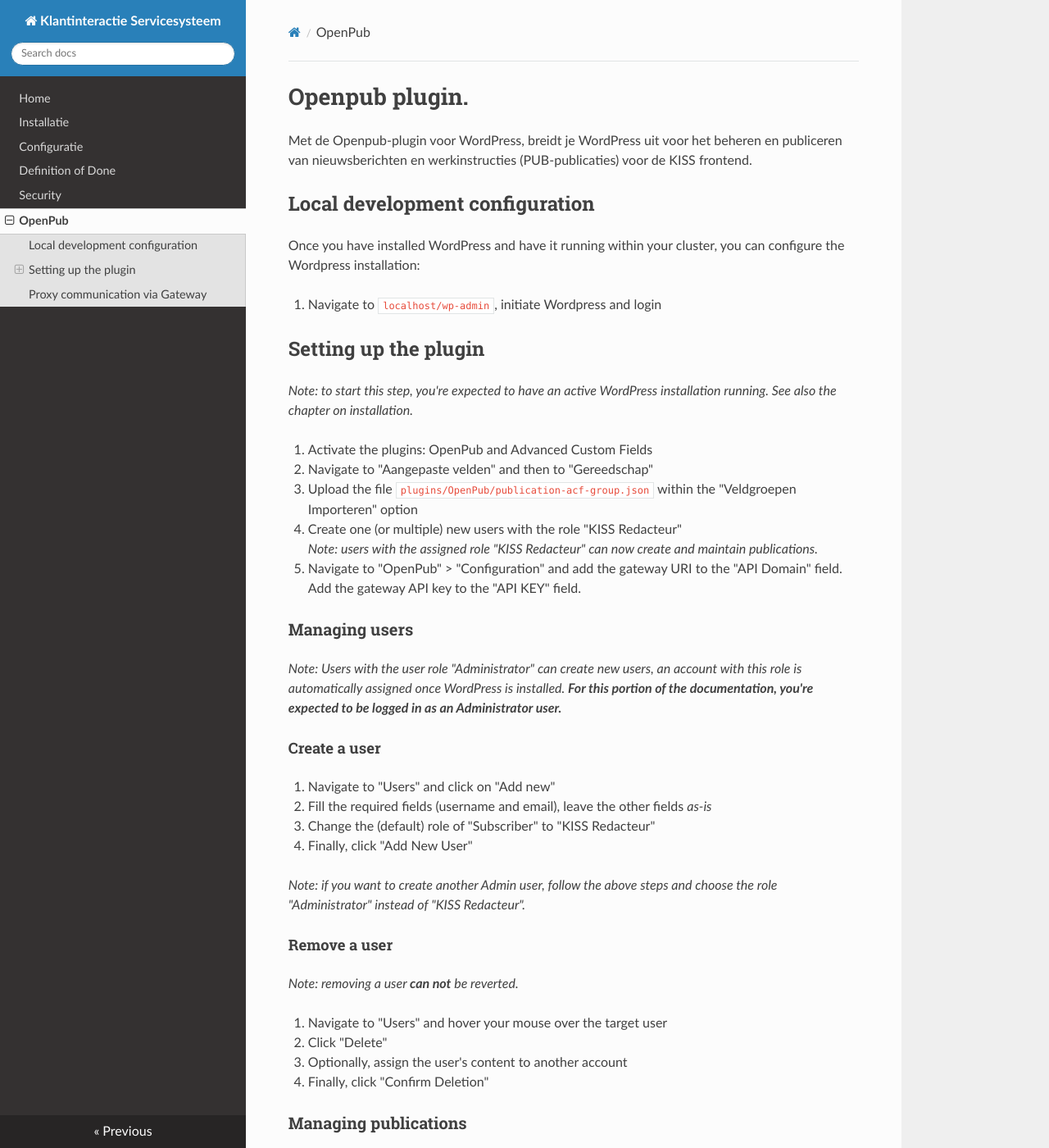
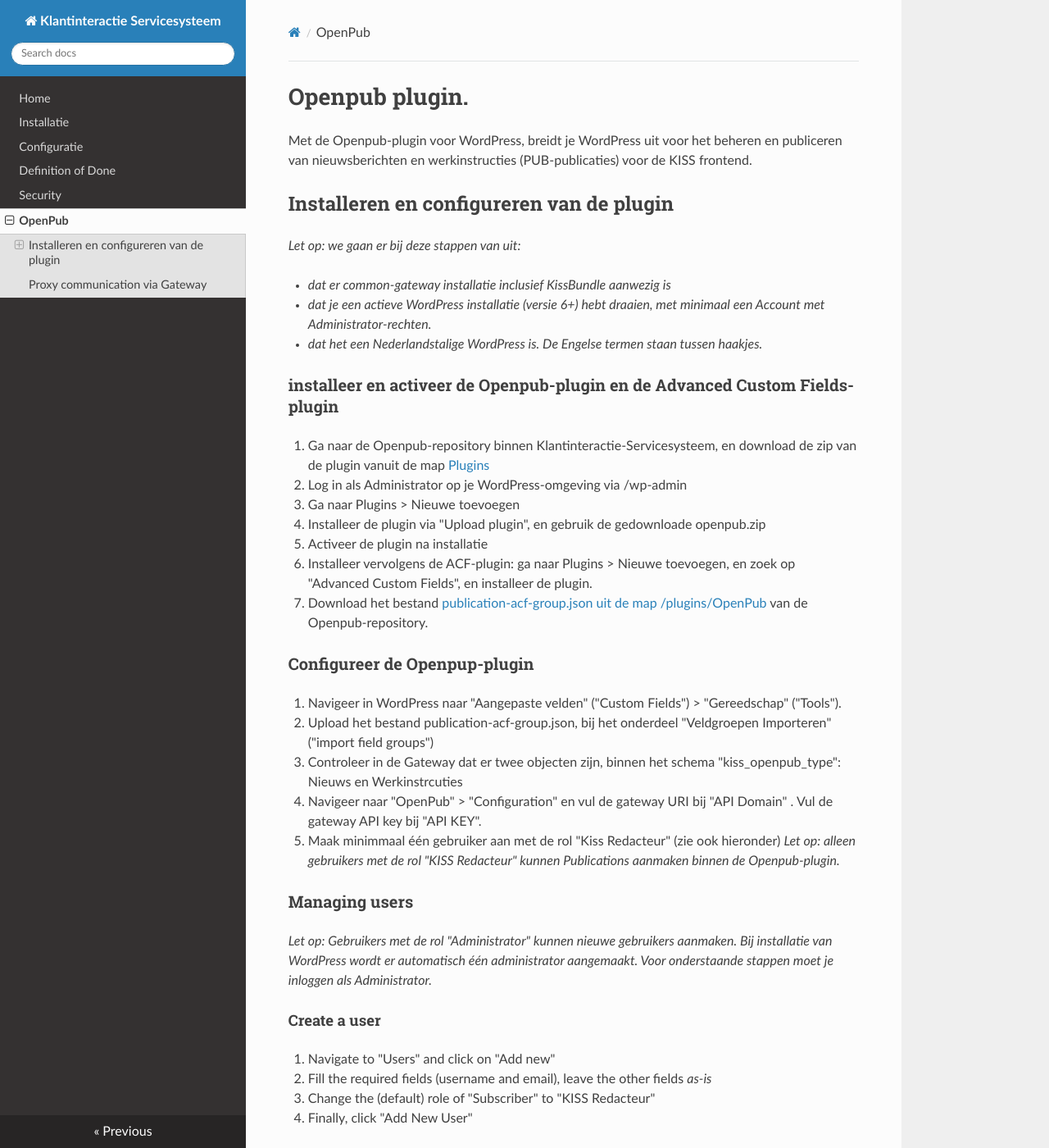
Before and after one commit to Klantinteractie-Servicesysteem/.github, an MkDocs documentation site: the page built from docs/openpub.md, in a window 1280 px wide and 1400 px high. Shown: the whole window at 82% size. Built offline with MkDocs 1.6.1, drawn with Linux system fonts in a browser that asks for light colours; nearby versions of some CDN libraries.

Commit message:
Update openpub.md
Installatie en configuratiestappen uitgebreid.

```diff
--- a/docs/openpub.md
+++ b/docs/openpub.md
@@ -1,27 +1,36 @@
 # Openpub plugin.
 Met de Openpub-plugin voor WordPress, breidt je WordPress uit voor het beheren en publiceren van nieuwsberichten en werkinstructies (PUB-publicaties) voor de KISS frontend.
 
-## Local development configuration
-
-Once you have installed WordPress and have it running within your cluster, you can configure the Wordpress installation:
-
-1. Navigate to `localhost/wp-admin`, initiate Wordpress and login
 
 
-## Setting up the plugin
+## Installeren en configureren van de plugin
+_Let op: we gaan er bij deze stappen van uit:_
 
-_Note: to start this step, you're expected to have an active WordPress installation running. See also the chapter on installation._
+- _dat er common-gateway installatie inclusief KissBundle aanwezig is_
+- _dat je een actieve WordPress installatie (versie 6+) hebt draaien, met minimaal een Account met Administrator-rechten._
+- _dat het een Nederlandstalige WordPress is. De Engelse termen staan tussen haakjes._
 
-1. Activate the plugins: OpenPub and Advanced Custom Fields
-2. Navigate to "Aangepaste velden" and then to "Gereedschap"
-3. Upload the file `plugins/OpenPub/publication-acf-group.json` within the "Veldgroepen Importeren" option
-4. Create one (or multiple) new users with the role "KISS Redacteur"
-   _Note: users with the assigned role "KISS Redacteur" can now create and maintain publications._
-5. Navigate to "OpenPub" > "Configuration" and add the gateway URI to the "API Domain" field. Add the gateway API key to the "API KEY" field.
+### installeer en activeer de Openpub-plugin en de Advanced Custom Fields-plugin
+1. Ga naar de Openpub-repository binnen Klantinteractie-Servicesysteem, en download de zip van de plugin vanuit de map [Plugins](https://github.com/Klantinteractie-Servicesysteem/Openpub/tree/master/plugins)
+2. Log in als Administrator op je WordPress-omgeving via /wp-admin
+4. Ga naar Plugins > Nieuwe toevoegen
+5. Installeer de plugin via "Upload plugin", en gebruik de gedownloade openpub.zip
+6. Activeer de plugin na installatie
+7. Installeer vervolgens de ACF-plugin: ga naar Plugins > Nieuwe toevoegen, en zoek op "Advanced Custom Fields", en installeer de plugin.
+8. Download het bestand [publication-acf-group.json uit de map /plugins/OpenPub](https://github.com/Klantinteractie-Servicesysteem/Openpub/tree/master/plugins) van de Openpub-repository.
+
+### Configureer de Openpup-plugin
+10. Navigeer in WordPress naar "Aangepaste velden" ("Custom Fields") > "Gereedschap" ("Tools").
+11. Upload het bestand publication-acf-group.json, bij het onderdeel "Veldgroepen Importeren" ("import field groups")
+12. Controleer in de Gateway dat er twee objecten zijn, binnen het schema "kiss_openpub_type": Nieuws en Werkinstrcuties
+13. Navigeer naar "OpenPub" > "Configuration" en vul de gateway URI bij "API Domain" . Vul de  gateway API key bij "API KEY".
+14. Maak minimmaal één gebruiker aan met de rol "Kiss Redacteur" (zie ook hieronder)
+   _Let op: alleen gebruikers met de rol "KISS Redacteur" kunnen Publications aanmaken binnen de Openpub-plugin._
+
 
 ### Managing users
 
-_Note: Users with the user role "Administrator" can create new users, an account with this role is automatically assigned once WordPress is installed. **For this portion of the documentation, you're expected to be logged in as an Administrator user.**_
+_Let op: Gebruikers met de rol "Administrator" kunnen nieuwe gebruikers aanmaken. Bij installatie van WordPress wordt er automatisch één administrator aangemaakt. Voor onderstaande stappen  moet je inloggen als Administrator._
 
 
 #### Create a user
```
